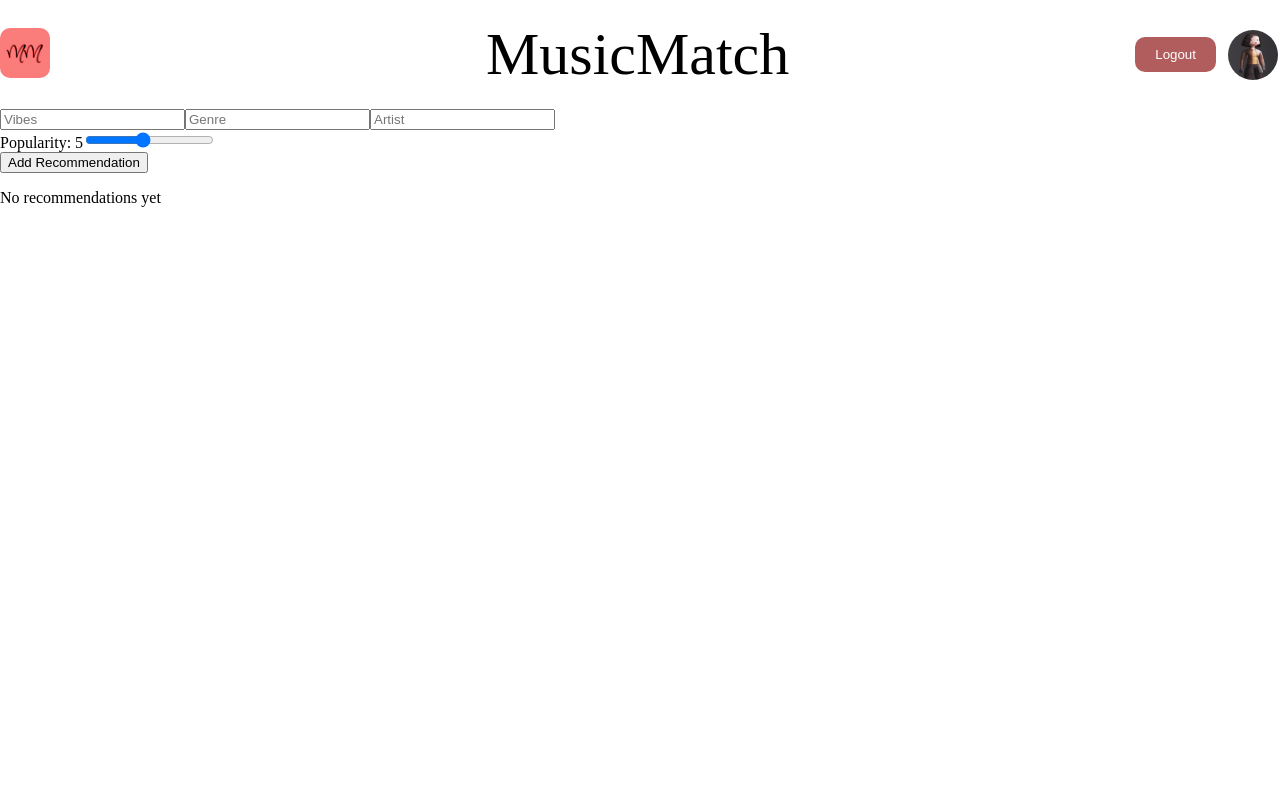
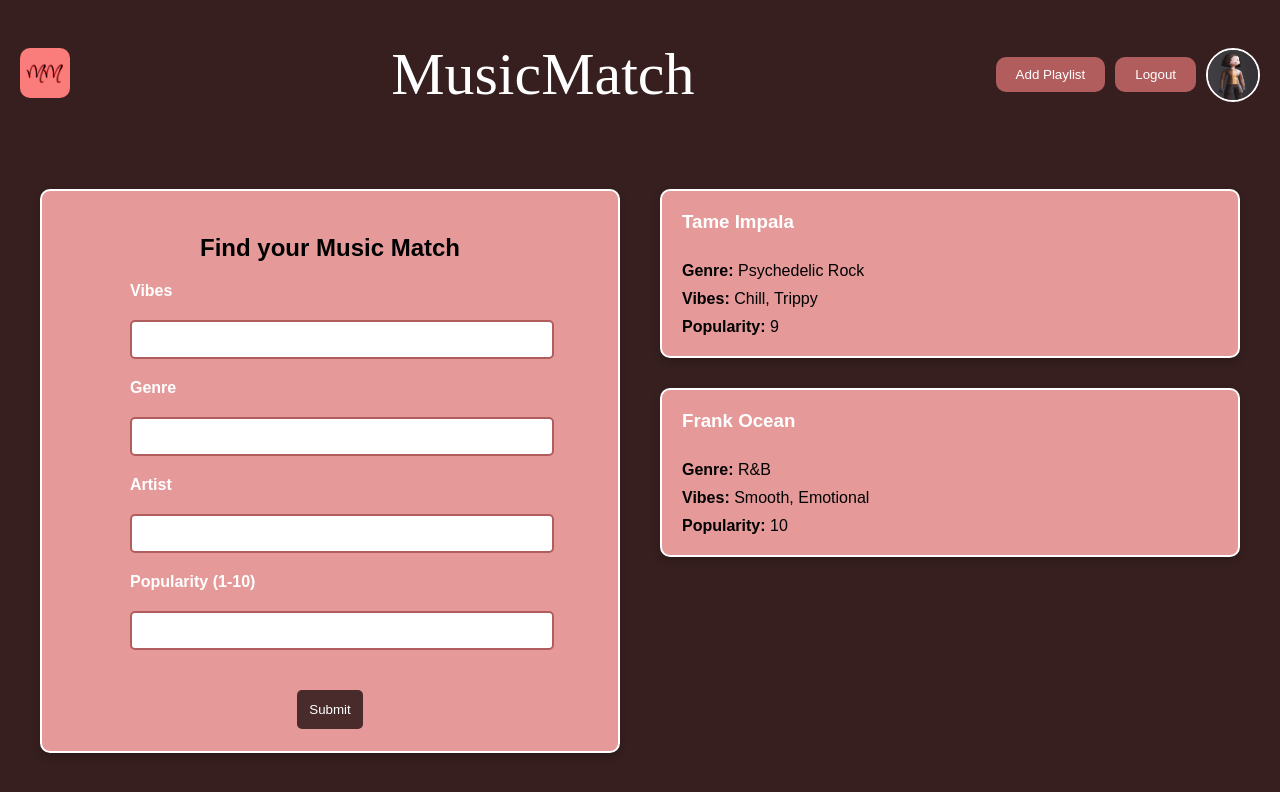
Before and after one commit to sharellelord/MusicMatch, a Next.js app: page /add-recommendation in a window 1280 px wide. Shown: the top 792 px of the page. Built offline with nearby package versions, Linux system fonts and the light colour scheme; a web font is replaced by a local one.

Commit message:
Finished Changes

```diff
--- /dev/null
+++ b/src/app/add-recommendation/AddRecommendationForm.module.css
@@ -0,0 +1,58 @@
+.form-card {
+    background-color: #E59999;
+    padding: 0px;
+    border-radius: 10px;
+    border: 2px solid white;
+    box-shadow: 0px 4px 8px rgba(0, 0, 0, 0.2);
+    display: flex;
+    flex-direction: column;
+    align-items: center;
+    justify-content: center;
+    width: 100%;
+    max-width: 600px;
+    height: 70vh;
+    font-family: 'Arial', sans-serif;
+  }
+
+  .form-card form {
+    display: flex;
+    flex-direction: column;
+    width: 80%;
+    max-width: 400px;
+    gap: 20px;
+  }
+
+  .form-title {
+  color: white;
+  font-size: 24px;
+  margin-bottom: 20px;
+  text-align: center;
+}
+
+  .form-card label {
+    font-weight: bold;
+    color: white;
+  }
+
+  .form-card input,
+  .form-card textarea {
+    padding: 10px;
+    border-radius: 5px;
+    border: 2px solid #b25d5d;
+    width: 100%;
+  }
+
+  .submit-button {
+    background-color: #4a2b2b;
+    color: white;
+    border: none;
+    border-radius: 5px;
+    padding: 12px;
+    cursor: pointer;
+    align-self: center;
+    margin-top: 20px;
+  }
+
+  .submit-button:hover {
+    background-color: #3b1f1f;
+  }
--- a/src/app/add-recommendation/AddRecommendationForm.tsx
+++ b/src/app/add-recommendation/AddRecommendationForm.tsx
@@ -1,86 +1,82 @@
-"use client";
+'use client';
 
 import React, { useState } from 'react';
-import RecommendationCard from '@/app/add-recommendation/RecommendationCard';
-
-interface Recommendation {
-  vibes: string;
-  genre: string;
-  artist: string;
-  popularity: number;
-}
+import styles from './AddRecommendationForm.module.css';
 
 const AddRecommendationForm: React.FC = () => {
-  const [vibes, setVibes] = useState('');
-  const [genre, setGenre] = useState('');
-  const [artist, setArtist] = useState('');
-  const [popularity, setPopularity] = useState(5);
-  const [recommendations, setRecommendations] = useState<Recommendation[]>([]);
+  const [formData, setFormData] = useState({
+    vibes: '',
+    genre: '',
+    artist: '',
+    popularity: ''
+  });
 
-  const handleSubmit = (e: React.FormEvent<HTMLFormElement>) => {
+  const handleChange = (e: React.ChangeEvent<HTMLInputElement>) => {
+    const { name, value } = e.target;
+    setFormData({ ...formData, [name]: value });
+  };
+
+  const handleSubmit = (e: React.FormEvent) => {
     e.preventDefault();
-    const newRecommendation: Recommendation = {
-      vibes,
-      genre,
-      artist,
-      popularity,
-    };
-    setRecommendations([...recommendations, newRecommendation]);
-    setVibes('');
-    setGenre('');
-    setArtist('');
-    setPopularity(5);
+
+    console.group('Submitted Form Data');
+    console.log('Vibes:', formData.vibes);
+    console.log('Genre:', formData.genre);
+    console.log('Artist:', formData.artist);
+    console.log('Popularity:', formData.popularity);
+    console.groupEnd();
+
+    setFormData({ vibes: '', genre: '', artist: '', popularity: '' });
   };
 
   return (
-    <div className="container">
-      <form onSubmit={handleSubmit} className="form">
+    <div className={styles['form-card']}>
+      <h2 className="form-title">Find your Music Match</h2>
+      <form onSubmit={handleSubmit}>
+        <label htmlFor="vibes">Vibes</label>
         <input
           type="text"
-          placeholder="Vibes"
-          value={vibes}
-          onChange={(e) => setVibes(e.target.value)}
+          id="vibes"
+          name="vibes"
+          value={formData.vibes}
+          onChange={handleChange}
+          required
         />
+
+        <label htmlFor="genre">Genre</label>
         <input
           type="text"
-          placeholder="Genre"
-          value={genre}
-          onChange={(e) => setGenre(e.target.value)}
+          id="genre"
+          name="genre"
+          value={formData.genre}
+          onChange={handleChange}
+          required
         />
+
+        <label htmlFor="artist">Artist</label>
         <input
           type="text"
-          placeholder="Artist"
-          value={artist}
-          onChange={(e) => setArtist(e.target.value)}
+          id="artist"
+          name="artist"
+          value={formData.artist}
+          onChange={handleChange}
+          required
         />
 
-        {/* Popularity Slider */}
-        <div className="slider-container">
-          <label htmlFor="popularity" className="slider-label">
-            Popularity: {popularity}
-          </label>
-          <input
-            type="range"
-            id="popularity"
-            min="1"
-            max="10"
-            value={popularity}
-            onChange={(e) => setPopularity(Number(e.target.value))}
-            className="slider"
-          />
-        </div>
+        <label htmlFor="popularity">Popularity (1-10)</label>
+        <input
+          type="number"
+          id="popularity"
+          name="popularity"
+          value={formData.popularity}
+          onChange={handleChange}
+          min="1"
+          max="10"
+          required
+        />
 
-        <button type="submit">Add Recommendation</button>
+        <button type="submit" className={styles['submit-button']}>Submit</button>
       </form>
-
-      <div className="cards">
-        {recommendations.length === 0 && (
-          <p className="no-recommendations">No recommendations yet</p>
-        )}
-        {recommendations.map((rec, index) => (
-          <RecommendationCard key={index} recommendation={rec} />
-        ))}
-      </div>
     </div>
   );
 };
--- /dev/null
+++ b/src/app/add-recommendation/AddRecommendationPage.module.css
@@ -0,0 +1,23 @@
+.page-container {
+    display: flex;
+    justify-content: space-between;
+    align-items: flex-start;
+    background-color: #371F1F;
+    padding: 40px;
+    min-height: 100vh;
+  }
+
+  .form-container {
+    flex: 1;
+    display: flex;
+    justify-content: center;
+    align-items: center;
+    margin-right: 40px;
+  }
+
+  .cards-container {
+    flex: 1;
+    display: flex;
+    flex-direction: column;
+    gap: 30px;
+  }
--- a/src/app/add-recommendation/LoggedInHeader.module.css
+++ b/src/app/add-recommendation/LoggedInHeader.module.css
@@ -2,7 +2,8 @@
     display: flex;
     justify-content: space-between;
     align-items: center;
-    margin: -20px 0;
+    background-color: #371F1F;
+    padding: 0px 20px;
   }
 
   .logo img {
@@ -12,25 +13,31 @@
   }
 
   .header h1 {
-    margin-left: 90px;
+    color: #ffffff;
     font-size: 60px;
     font-family: 'Brush Script MT', cursive;
     font-weight: lighter;
+    margin-left: 20px;
   }
 
   .userProfile {
     display: flex;
     align-items: center;
+    gap: 10px;
   }
 
-  .logoutButton {
+  .button {
     background-color: #b25d5d;
     border: none;
     border-radius: 10px;
     color: #ffffff;
     padding: 10px 20px;
     cursor: pointer;
-    margin-right: 10px;
+    transition: background-color 0.3s ease;
+  }
+
+  .button:hover {
+    background-color: #9a4a4a;
   }
 
   .userImage {
--- a/src/app/add-recommendation/LoggedInHeader.tsx
+++ b/src/app/add-recommendation/LoggedInHeader.tsx
@@ -11,6 +11,10 @@
     router.push('/');
   };
 
+  const handleAddPlaylist = () => {
+    router.push('/add-item');
+  };
+
   return (
     <header className={styles.header}>
       <div className={styles.logo}>
@@ -18,7 +22,10 @@
       </div>
       <h1>MusicMatch</h1>
       <div className={styles.userProfile}>
-        <button className={styles.logoutButton} onClick={handleLogout}>
+        <button className={styles.button} onClick={handleAddPlaylist}>
+          Add Playlist
+        </button>
+        <button className={styles.button} onClick={handleLogout}>
           Logout
         </button>
         <img src="/person.png" alt="user profile" className={styles.userImage} />
--- a/src/app/add-recommendation/RecommendationCard.module.css
+++ b/src/app/add-recommendation/RecommendationCard.module.css
@@ -7,20 +7,24 @@
   } */
 
 
+
 .card {
-    background-color: #4a0000; /* Darker maroon for cards */
+  background-color: #E59999;
   padding: 20px;
-    border-radius: 8px;
-    border: 2px solid black; /* Black outline */
+  border-radius: 10px;
+  border: 2px solid white;
   box-shadow: 0px 4px 8px rgba(0, 0, 0, 0.2);
-    color: #ffffff; /* White text for contrast */
+  display: flex;
+  flex-direction: column;
+  gap: 10px;
+  font-family: 'Arial', sans-serif;
 }
 
 .card h3 {
   margin-top: 0;
-    color: #ff69b4; /* Pink for the artist name */
+  color: #ffffff;
 }
 
 .card p {
-    margin: 5px 0;
+  margin: 0px 0;
 }
--- a/src/app/add-recommendation/RecommendationCard.tsx
+++ b/src/app/add-recommendation/RecommendationCard.tsx
@@ -1,24 +1,22 @@
+'use client';
+
 import React from 'react';
 import styles from './RecommendationCard.module.css';
 
-interface Recommendation {
+interface RecommendationCardProps {
+  artist: string;
+  genre: string;
   vibes: string;
-  genre: string;
-  artist: string;
-  popularity: number;
+  popularity: string;
 }
 
-interface RecommendationCardProps {
-  recommendation: Recommendation;
-}
-
-const RecommendationCard: React.FC<RecommendationCardProps> = ({ recommendation }) => {
+const RecommendationCard: React.FC<RecommendationCardProps> = ({ artist, genre, vibes, popularity }) => {
   return (
     <div className={styles.card}>
-      <h3>{recommendation.artist}</h3>
-      <p>Vibes: {recommendation.vibes}</p>
-      <p>Genre: {recommendation.genre}</p>
-      <p>Popularity: {recommendation.popularity}/10</p>
+      <h3>{artist}</h3>
+      <p><strong>Genre:</strong> {genre}</p>
+      <p><strong>Vibes:</strong> {vibes}</p>
+      <p><strong>Popularity:</strong> {popularity}</p>
     </div>
   );
 };
--- a/src/app/add-recommendation/page.tsx
+++ b/src/app/add-recommendation/page.tsx
@@ -1,21 +1,36 @@
 'use client';
 
 import React from 'react';
-import Header from '@/app/components/Header';
-import AddRecommendationForm from '@/app/add-recommendation/AddRecommendationForm';
+import AddRecommendationForm from './AddRecommendationForm';
+import RecommendationCard from './RecommendationCard';
 import LoggedInHeader from './LoggedInHeader';
+import styles from './AddRecommendationPage.module.css';
 
 const AddRecommendationPage: React.FC = () => {
   return (
-    <div className="page-container">
-      {/* Render the Header component */}
+    <>
       <LoggedInHeader />
-
-      {/* Render the AddRecommendationForm component */}
-      <main className="content">
-        <AddRecommendationForm />
-      </main>
-    </div>
+      <div className={styles['page-container']}>
+        <div className={styles['form-container']}>
+          <AddRecommendationForm />
+        </div>
+        <div className={styles['cards-container']}>
+          {/* Example hardcoded recommendation cards */}
+          <RecommendationCard
+            artist="Tame Impala"
+            genre="Psychedelic Rock"
+            vibes="Chill, Trippy"
+            popularity="9"
+          />
+          <RecommendationCard
+            artist="Frank Ocean"
+            genre="R&B"
+            vibes="Smooth, Emotional"
+            popularity="10"
+          />
+        </div>
+      </div>
+    </>
   );
 };
 
```
Also changed, not shown: src/app/add-item/AddItemComponent.module.css (+9 -9 lines), src/app/add-item/AddItemComponent.tsx (+14 -10 lines). Lines whose indentation alone changed are shown as unchanged.
